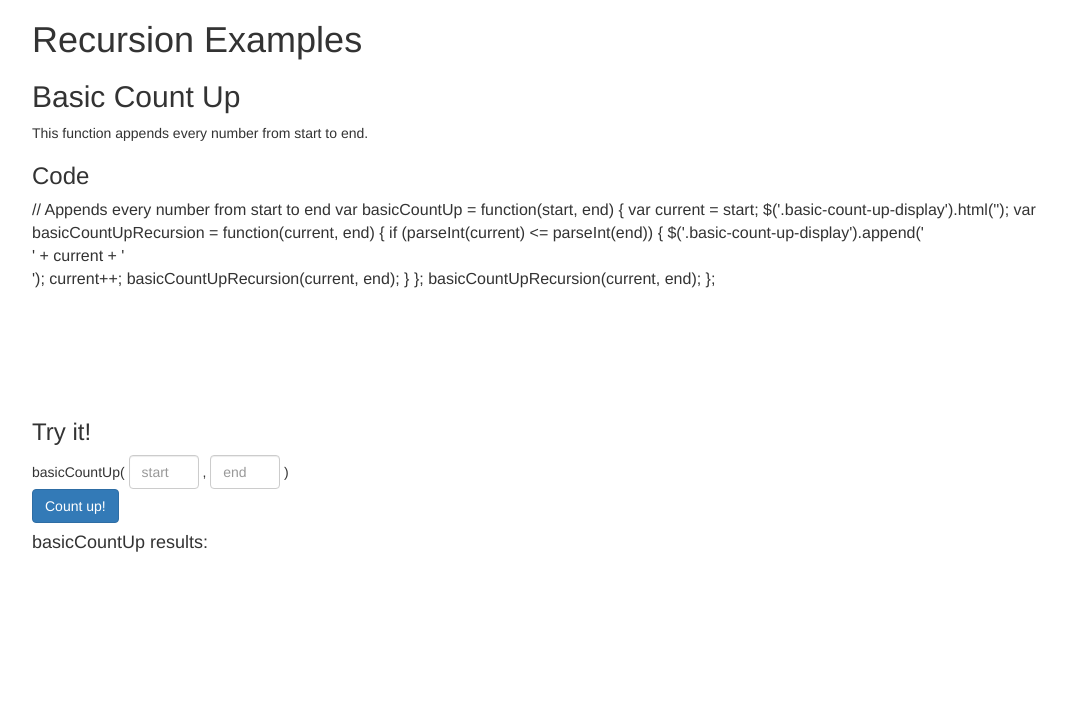
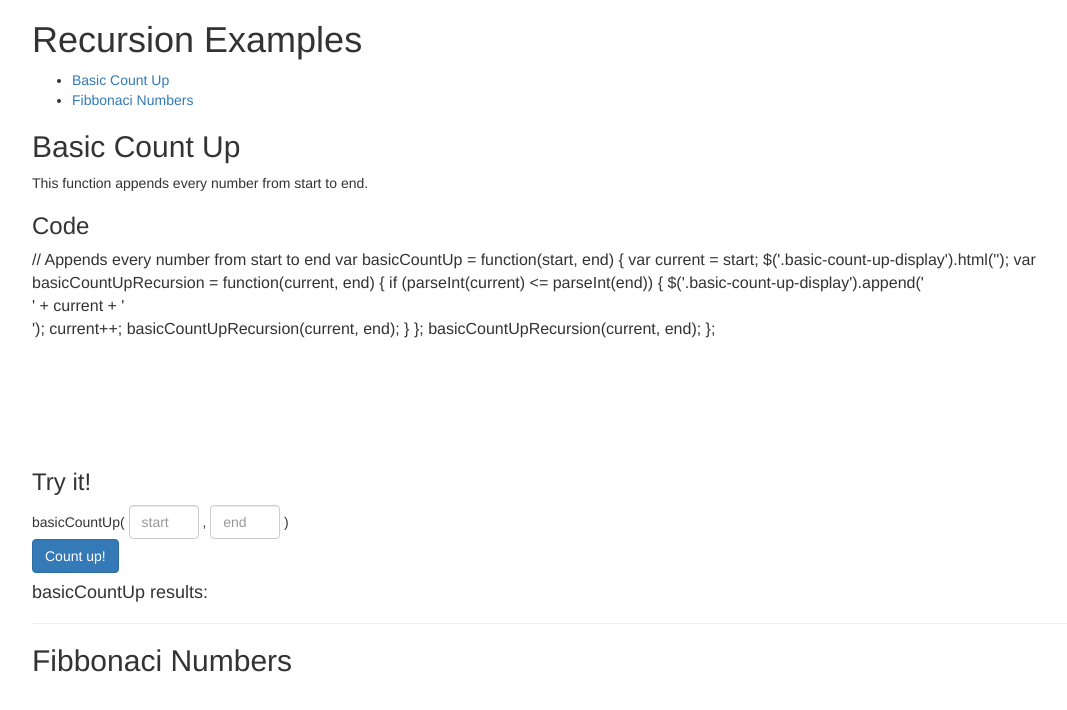
Before and after one commit to olinations/recursion-examples, a website: page index.html in a window 1280 px wide. Shown: the whole page, without its empty margins (38-1105 px from the left). Drawn offline with nearby package versions, Linux system fonts and the light colour scheme.

Commit message:
add link jumps, navigation

```diff
--- a/index.html
+++ b/index.html
@@ -10,6 +10,12 @@
   <div class="container">
     <h1>Recursion Examples</h1>
 
+    <ul>
+      <li><a href="#basic-count-up">Basic Count Up</a></li>
+      <li><a href="#fibbonaci">Fibbonaci Numbers</a></li>
+    </ul>
+
+    <a name="basic-count-up"></a>
     <h2>Basic Count Up</h2>
     <p>This function appends every number from start to end.</p>
 
@@ -42,6 +48,11 @@ var basicCountUp = function(start, end) {
       <h4>basicCountUp results:</h4>
     </div>
 
+    <hr>
+
+    <a name="fibbonaci"></a>
+    <h2>Fibbonaci Numbers</h2>
+
   </div>
 
   <script src="bower_components/jquery/dist/jquery.js"></script>
```
